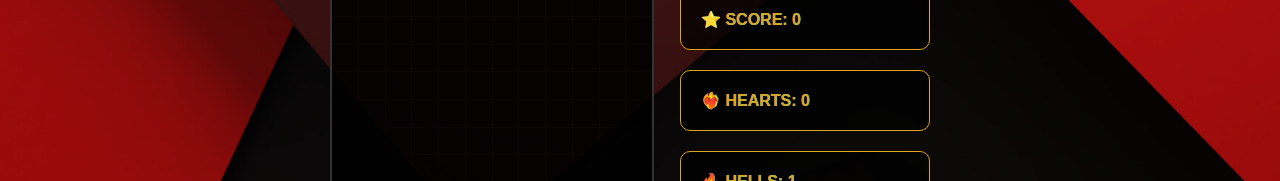
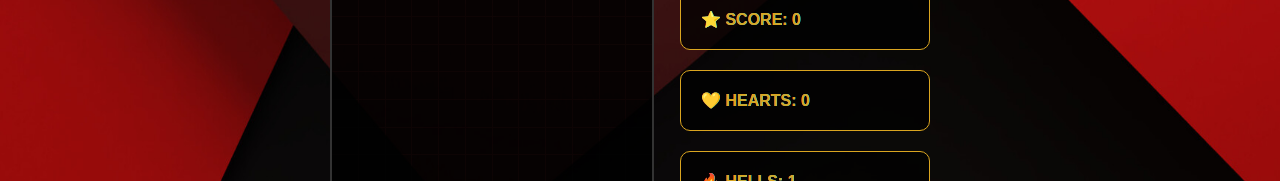
Before and after one commit to Miltonr87/devils-game, a React (Create React App) app: page / in a window 1280 px wide. Shown: the part 298-479 px from the top of the page. Built offline with nearby package versions, Linux system fonts and the light colour scheme.

Commit message:
mobile adjustments

```diff
--- a/src/components/MobileNav.tsx
+++ b/src/components/MobileNav.tsx
@@ -49,7 +49,7 @@ export const MobileNav = ({
           </S.MobileActionInnerContainer>
           <S.MobileActionInnerContainer>
             <Display text={`⭐ ${score}`} />
-            <Display text={`❤️‍🔥 ${rows}`} />
+            <Display text={`💛 ${rows}`} />
             <Display text={`🔥 ${level}`} />
           </S.MobileActionInnerContainer>
           <StartButton gameOver={gameOver} callback={startGame} />
--- a/src/components/Tetris.tsx
+++ b/src/components/Tetris.tsx
@@ -201,7 +201,7 @@ export const Tetris = () => {
                   ) : (
                     <>
                       <Display text={`⭐ SCORE: ${score}`} />
-                      <Display text={`❤️‍🔥 HEARTS: ${rows}`} />
+                      <Display text={`💛 HEARTS: ${rows}`} />
                       <Display text={`🔥 HELLS: ${level}`} />
                     </>
                   )}
--- a/src/styles/styles.ts
+++ b/src/styles/styles.ts
@@ -172,7 +172,6 @@ export const SoundControlButton = styled.button`
     padding: 20px;
     border-radius: 50%;
     position: absolute;
-    right: 0;
     top: 10px;
     right: 10px;
     background-repeat: no-repeat;
```
